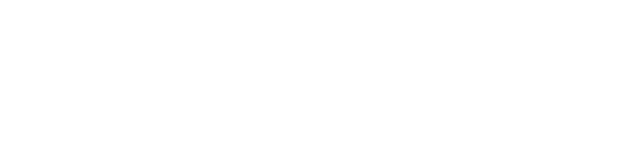
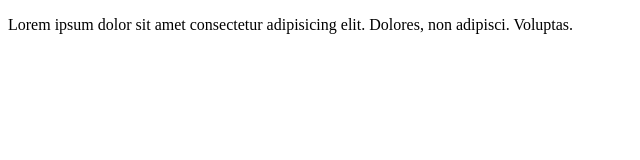
Before and after one commit to siraj-codes/bootstrap-web-page, a plain HTML site: page index.html in a window 1280 px wide. Shown: the whole page, without its empty margins (0-640 px from the left). Drawn offline with Linux system fonts and the light colour scheme.

Commit message:
Paragraph added here

```diff
--- a/index.html
+++ b/index.html
@@ -6,6 +6,6 @@
   <title>Document</title>
 </head>
 <body>
-
+  <p>Lorem ipsum dolor sit amet consectetur adipisicing elit. Dolores, non adipisci. Voluptas.</p>
 </body>
 </html>
```
